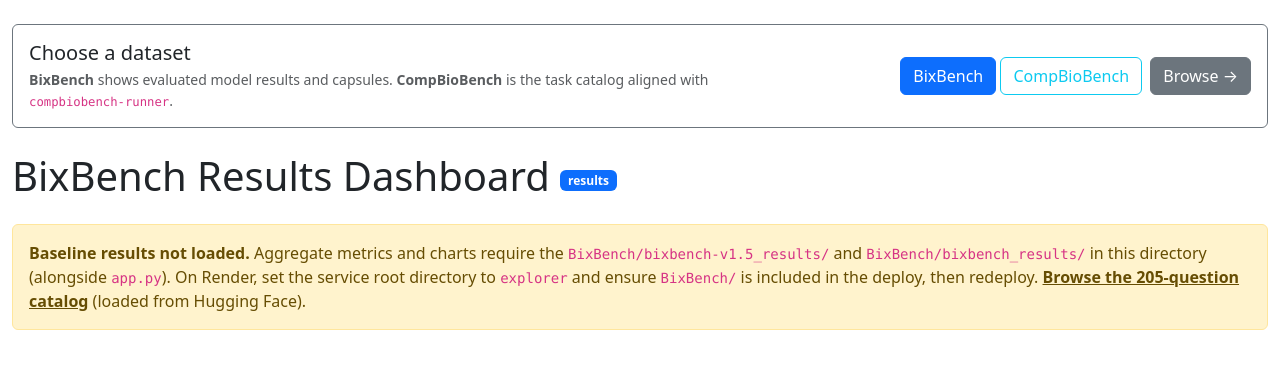
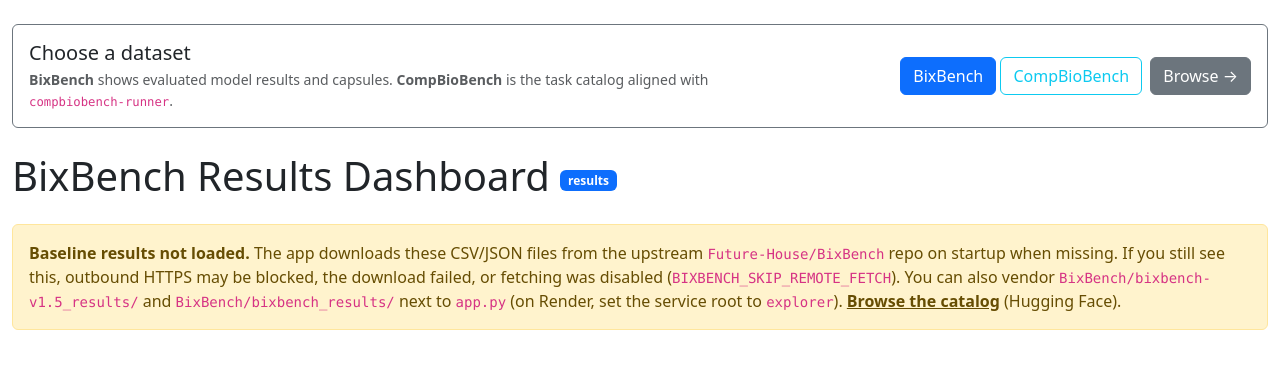
Before and after one commit to mingayai/biobench, a Flask app: page / in a window 1280 px wide. Shown: the part 56-425 px from the top of the page. Run offline with Flask 3, Linux system fonts and the light colour scheme; some libraries are stand-ins or nearby versions.

Commit message:
update with submod

```diff
--- a/explorer/app.py
+++ b/explorer/app.py
@@ -3,6 +3,8 @@
 import json
 import shutil
 import zipfile
+import urllib.request
+from urllib.error import URLError
 from pathlib import Path
 from typing import Optional, Tuple
 from flask import Flask, render_template, request, jsonify, send_file, redirect, url_for
@@ -25,6 +27,58 @@
 # App root is the explorer/ directory (local cwd and Render service root).
 APP_ROOT = Path(__file__).resolve().parent
 BIXBENCH_DIR = APP_ROOT / 'BixBench'
+
+# Baseline CSVs/JSON ship in the upstream BixBench repo but are often absent on deploy
+# (explorer/BixBench/ is not committed). Fetch from raw GitHub when any required file is missing.
+_BIXBENCH_UPSTREAM_RAW_DEFAULT = (
+    'https://raw.githubusercontent.com/Future-House/BixBench/main'
+)
+_BIXBENCH_UPSTREAM_REL_PATHS = (
+    'bixbench-v1.5_results/zero_shot_baselines.json',
+    'bixbench-v1.5_results/zero_shot_baselines/claude-3-5-sonnet-latest-grader-mcq-refusal-False.csv',
+    'bixbench-v1.5_results/zero_shot_baselines/claude-3-5-sonnet-latest-grader-mcq-refusal-True.csv',
+    'bixbench-v1.5_results/zero_shot_baselines/claude-3-5-sonnet-latest-grader-openended.csv',
+    'bixbench-v1.5_results/zero_shot_baselines/gpt-4o-grader-mcq-refusal-False.csv',
+    'bixbench-v1.5_results/zero_shot_baselines/gpt-4o-grader-mcq-refusal-True.csv',
+    'bixbench-v1.5_results/zero_shot_baselines/gpt-4o-grader-openended.csv',
+    'bixbench_results/zero_shot_baselines.json',
+    'bixbench_results/baseline_eval_data/bixbench_llm_baseline_refusal_False_mcq_claude-3-5-sonnet-latest_1.0.csv',
+    'bixbench_results/baseline_eval_data/bixbench_llm_baseline_refusal_False_mcq_gpt-4o_1.0.csv',
+    'bixbench_results/baseline_eval_data/bixbench_llm_baseline_refusal_True_mcq_claude-3-5-sonnet-latest_1.0.csv',
+    'bixbench_results/baseline_eval_data/bixbench_llm_baseline_refusal_True_mcq_gpt-4o_1.0.csv',
+    'bixbench_results/baseline_eval_data/bixbench_llm_baseline_refusal_True_openended_claude-3-5-sonnet-latest_1.0.csv',
+    'bixbench_results/baseline_eval_data/bixbench_llm_baseline_refusal_True_openended_gpt-4o_1.0.csv',
+)
+
+
+def _env_truthy(name: str) -> bool:
+    return os.environ.get(name, '').strip().lower() in ('1', 'true', 'yes', 'on')
+
+
+def _download_file(url: str, dest: Path, timeout_sec: int = 120) -> None:
+    dest.parent.mkdir(parents=True, exist_ok=True)
+    req = urllib.request.Request(url, headers={'User-Agent': 'biobench-explorer/1'})
+    with urllib.request.urlopen(req, timeout=timeout_sec) as resp:
+        dest.write_bytes(resp.read())
+
+
+def _ensure_bixbench_baseline_files() -> None:
+    """Populate BixBench/ baseline artifacts from upstream GitHub when missing."""
+    if _env_truthy('BIXBENCH_SKIP_REMOTE_FETCH'):
+        return
+    missing = [rel for rel in _BIXBENCH_UPSTREAM_REL_PATHS if not (BIXBENCH_DIR / rel).is_file()]
+    if not missing:
+        return
+    raw_base = os.environ.get('BIXBENCH_UPSTREAM_RAW', _BIXBENCH_UPSTREAM_RAW_DEFAULT).rstrip('/')
+    print(f"BixBench baselines missing locally; fetching {len(missing)} file(s) from {raw_base!r}")
+    for rel in missing:
+        url = f'{raw_base}/{rel}'
+        dest = BIXBENCH_DIR / rel
+        try:
+            _download_file(url, dest)
+        except URLError as e:
+            print(f"Warning: could not download BixBench baseline ({rel}): {e}")
+
 
 # Columns expected on local zero-shot CSVs merged with benchmark metadata — used across
 # /questions, /questions/<id>, /capsules, /compare when evaluation results are enabled.
@@ -83,6 +137,8 @@
     if hf_token:
         # `huggingface_hub` / `datasets` read HF_TOKEN; Render often sets HUGGING_FACE_HUB_TOKEN only.
         os.environ['HF_TOKEN'] = hf_token
+
+    _ensure_bixbench_baseline_files()
 
     base_path = BIXBENCH_DIR
 
--- a/explorer/templates/dashboard.html
+++ b/explorer/templates/dashboard.html
@@ -124,11 +124,11 @@
 
 {% if bixbench_results_missing %}
 <div class="alert alert-warning">
-    <strong>Baseline results not loaded.</strong> Aggregate metrics and charts require the
-    <code>BixBench/bixbench-v1.5_results/</code> and <code>BixBench/bixbench_results/</code> in this directory
-    (alongside <code>app.py</code>). On Render, set the service root directory to <code>explorer</code> and
-    ensure <code>BixBench/</code> is included in the deploy, then redeploy.
-    <a href="/questions" class="alert-link">Browse the 205-question catalog</a> (loaded from Hugging Face).
+    <strong>Baseline results not loaded.</strong> The app downloads these CSV/JSON files from the upstream
+    <code>Future-House/BixBench</code> repo on startup when missing. If you still see this, outbound HTTPS may be blocked,
+    the download failed, or fetching was disabled (<code>BIXBENCH_SKIP_REMOTE_FETCH</code>). You can also vendor
+    <code>BixBench/bixbench-v1.5_results/</code> and <code>BixBench/bixbench_results/</code> next to <code>app.py</code>
+    (on Render, set the service root to <code>explorer</code>). <a href="/questions" class="alert-link">Browse the catalog</a> (Hugging Face).
 </div>
 {% endif %}
 
```
Also changed, not shown: 1 other file.
